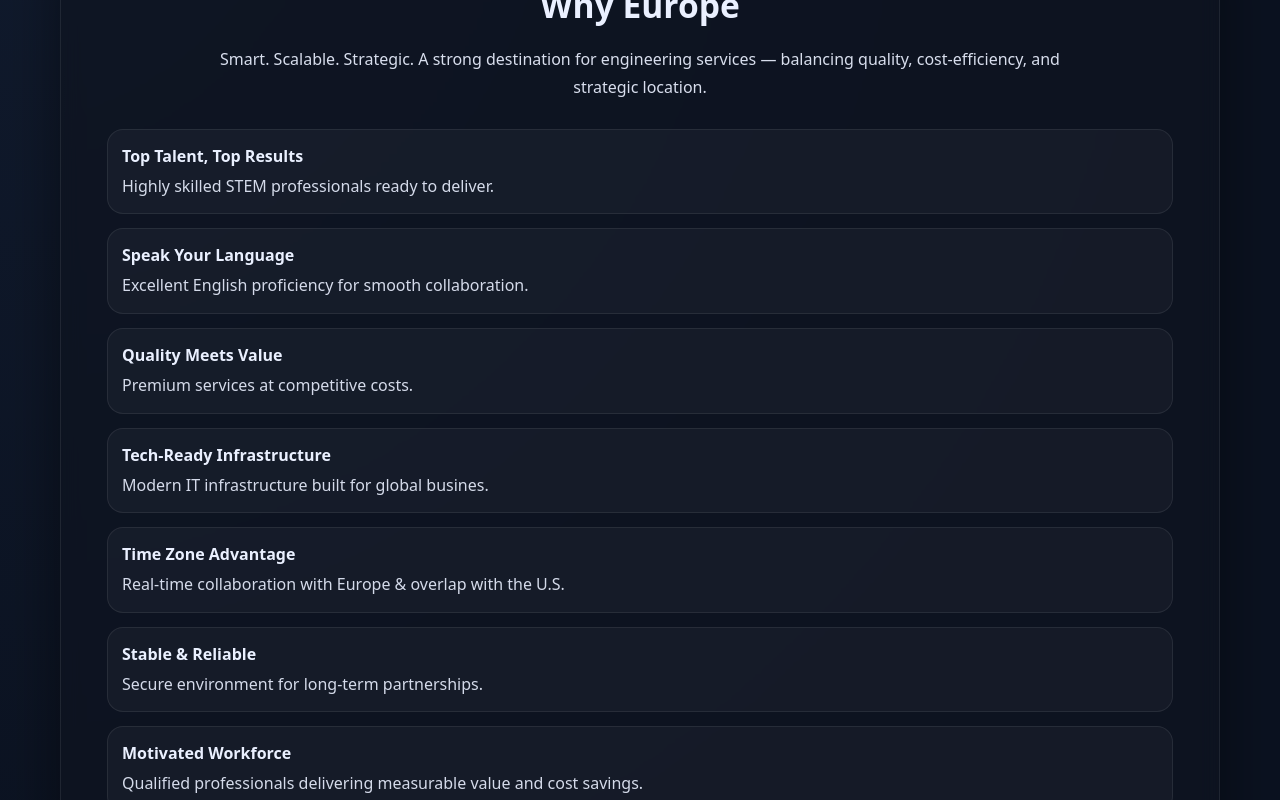
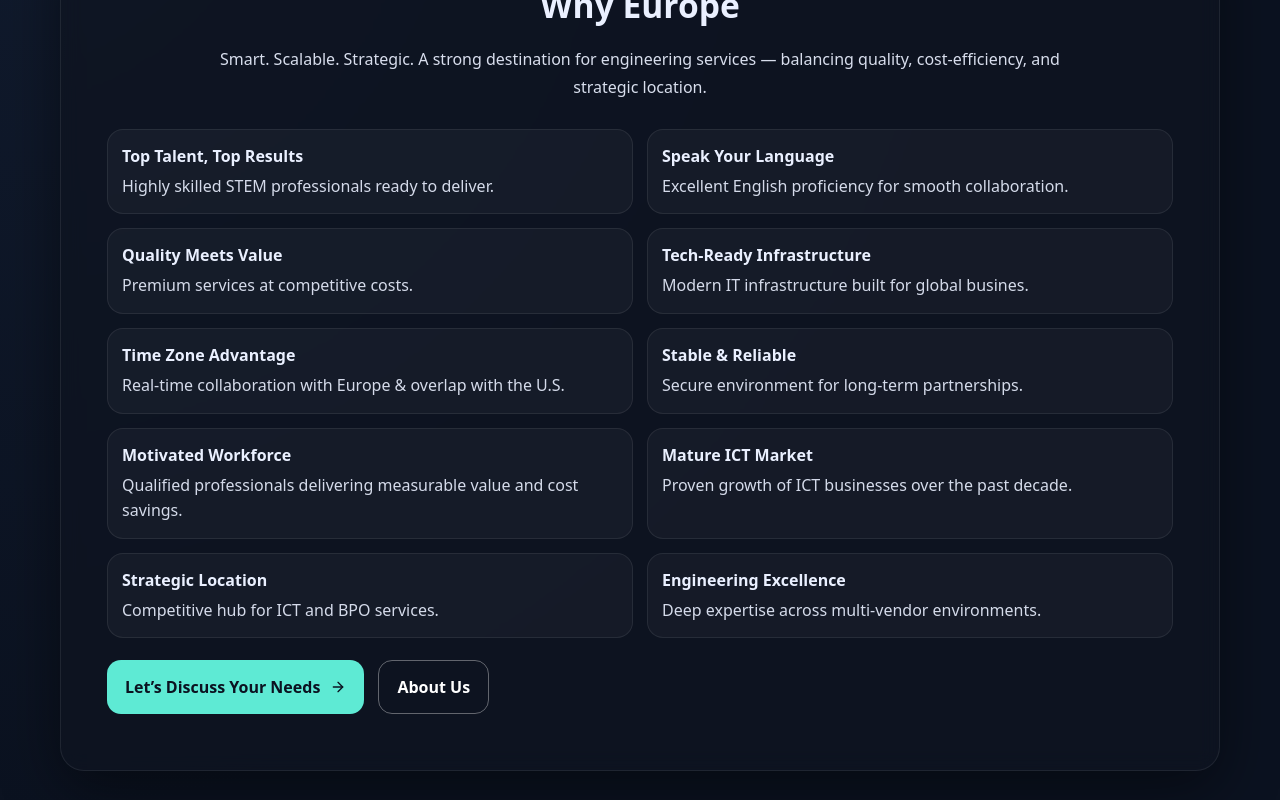
Before and after one commit to Florent2020/alethralink, a React (Create React App) app: page /why in a window 1280 px wide. Shown: the part 2600-3400 px from the top of the page. Built offline with nearby package versions, Linux system fonts and the light colour scheme.

Commit message:
updated why-europe section

```diff
--- a/src/pages/Why.jsx
+++ b/src/pages/Why.jsx
@@ -466,7 +466,15 @@ const WhyList = styled.ul`
   padding: 0;
   margin: 0;
   display: grid;
+  grid-template-columns: repeat(2, 1fr);
   gap: 14px;
+
+  @media (max-width: 950px) {
+    grid-template-columns: repeat(2, 1fr);
+  }
+  @media (max-width: 620px) {
+    grid-template-columns: 1fr;
+  }
 
   li {
     padding: 14px 14px;
```
